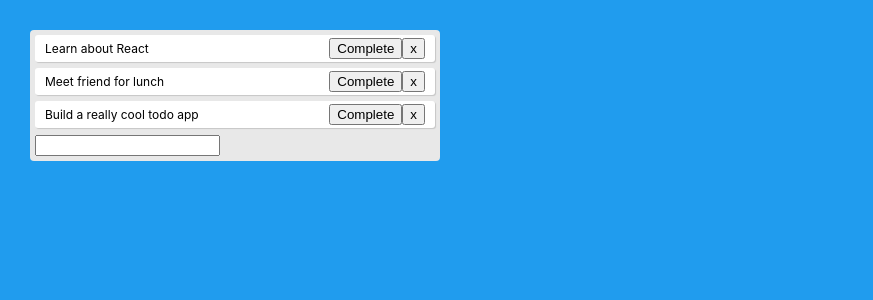
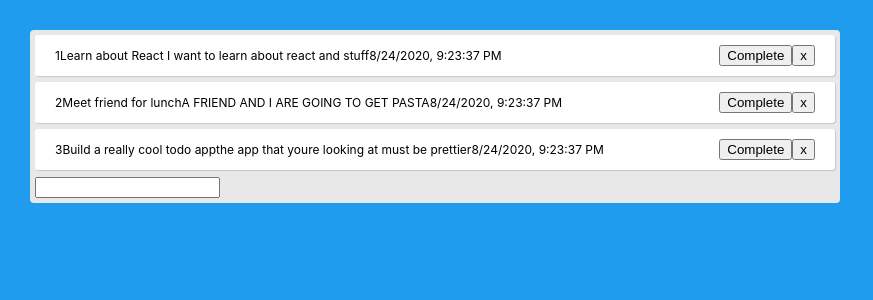
Before and after one commit to dimazhev/todo-client, a React (Create React App) app: page / in a window 1280 px wide. Shown: the top 300 px of the page, without its empty margins (0-873 px from the left). Built offline with nearby package versions, Linux system fonts and the light colour scheme.

Commit message:
Dima Z - messing with styling better

```diff
--- a/src/App.css
+++ b/src/App.css
@@ -47,13 +47,13 @@
   background: #e8e8e8;
   border-radius: 4px;
   padding: 5px;
-  max-width: 400px;
+  max-width: 800px;
 }
 
 .todo{
   background: #fff;
   box-shadow: 1px 1px 1px rgba(0, 0, 0, 0.15);
-  padding: 3px 10px;
+  padding: 10px 20px;
   font-size: 12px;
   margin-bottom: 6px;
   border-radius: 3px;
--- a/src/App.js
+++ b/src/App.js
@@ -1,8 +1,9 @@
 import React, { useState } from 'react';
 import logo from './logo.svg';
 import './App.css';
+import { getAllByPlaceholderText } from '@testing-library/react';
 
-//const Todo = ({ todo }) => <div className="todo">{todo.text}</div>;
+const Todo = ({ todo }) => <div className="todo">{todo.name}</div>;
 
 function TodoForm({ addTodo }) {
   const [value, setValue] = useState("");
@@ -29,21 +30,32 @@ function TodoForm({ addTodo }) {
 function App() {
   const [todos, setTodos] = useState([
     {
-      text: "Learn about React",
-      isCompleted: false
+      id: 1,
+      name: "Learn about React",
+      isCompleted: false,
+      description: "  I want to learn about react and stuff",
+      date: new Date().toLocaleString()
     },
     {
-      text: "Meet friend for lunch",
-      isCompleted: false
+      id: 2,
+      name: "Meet friend for lunch",
+      isCompleted: false,
+      description: "A FRIEND AND I ARE GOING TO GET PASTA",
+      date: new Date().toLocaleString()
     },
     {
-      text: "Build a really cool todo app",
-      isCompleted: false
+      id: 3,
+      name: "Build a really cool todo app",
+      isCompleted: false,
+      description: "the app that youre looking at must be prettier",
+      date: new Date().toLocaleString()
     }
   ]);
 
-  const addTodo = text => {
-    const newTodos = [...todos, { text }];
+
+
+  const addTodo = name => {
+    const newTodos = [...todos, { name }];
     setTodos(newTodos);
   };
 
@@ -64,7 +76,10 @@ function App() {
       <div
         className="todo"
         style={{ textDecoration: todo.isCompleted ? "line-through" : "" }}>
-        {todo.text}
+        {todo.id}
+        {todo.name}
+        {todo.description}
+        {todo.date}
         <div>
           <button onClick={() => completeTodo(index)}>Complete</button>
           <button onClick={() => removeTodo(index)}>x</button>
```
